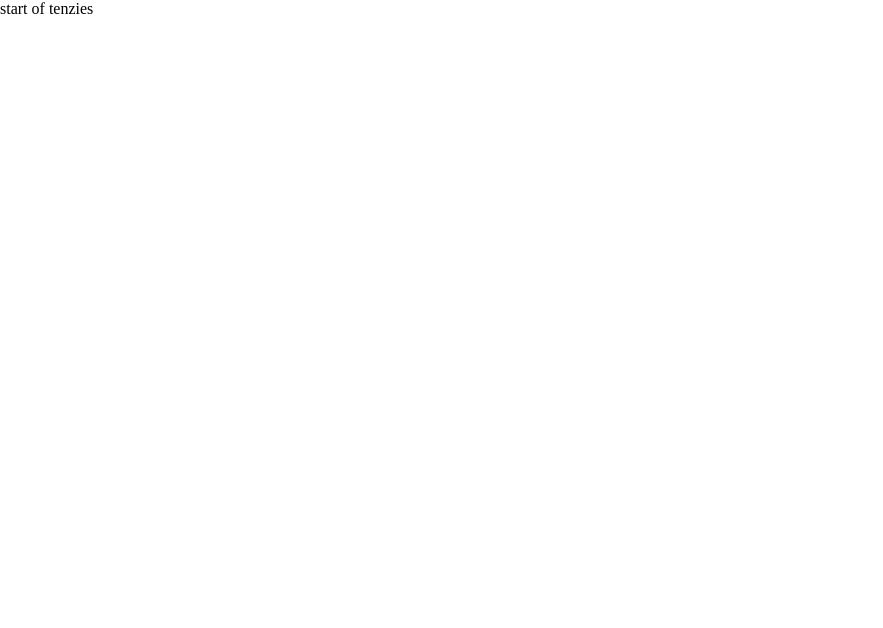
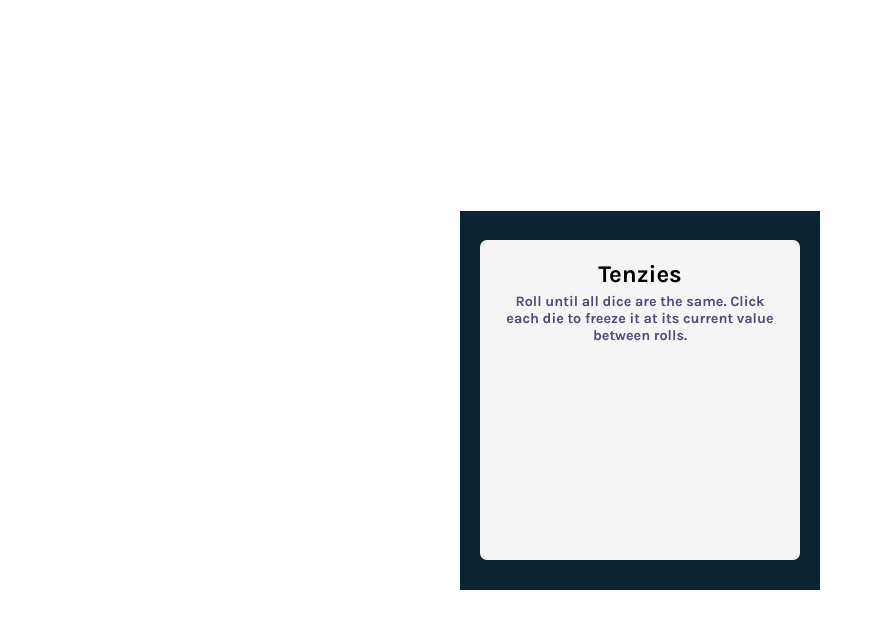
Before and after one commit to Sven-27/tenzies, a React (Create React App) app: page / in a window 1280 px wide. Shown: the top 628 px of the page, without its empty margins (0-883 px from the left). Built offline with nearby package versions, Linux system fonts and the light colour scheme.

Commit message:
added title and description of game

```diff
--- a/public/index.html
+++ b/public/index.html
@@ -24,6 +24,9 @@
       work correctly both with client-side routing and a non-root public URL.
       Learn how to configure a non-root public URL by running `npm run build`.
     -->
+    <link rel="preconnect" href="https://fonts.googleapis.com">
+    <link rel="preconnect" href="https://fonts.gstatic.com" crossorigin>
+    <link href="https://fonts.googleapis.com/css2?family=Inter&family=Karla:wght@700&display=swap" rel="stylesheet">
     <title>React App</title>
   </head>
   <body>
--- a/src/App.scss
+++ b/src/App.scss
@@ -0,0 +1,25 @@
+.app{
+  width: 360px;
+  height: 379px;
+  background: #0B2434;
+  display: grid;
+  place-items: center;
+
+  .app-container{
+    width: 320px;
+    height: 320px;
+    background: #f5f5f5;
+    border-radius: 7px;
+    text-align: center;
+    padding: 20px 25px;
+
+    h2{
+      margin-bottom: 5px;
+    }
+
+    p{
+      font-size: 0.9rem;
+      color: #4A4E74;
+    }
+  }
+}
--- a/src/App.tsx
+++ b/src/App.tsx
@@ -2,9 +2,15 @@ import './App.scss';
 
 function App() {
   return (
-    <div className="app">
-      start of tenzies
-    </div>
+    <main className="app">
+      <div className="app-container">
+        <h2>Tenzies</h2>
+        <p>Roll until all dice are the same.
+           Click each die to freeze it at its
+           current value between rolls.
+        </p>
+      </div>
+    </main>
   );
 }
 
--- a/src/index.scss
+++ b/src/index.scss
@@ -1,7 +1,12 @@
 * {
     box-sizing: border-box;
+    margin: 0;
+    padding: 0;
 }
 
 body {
-    margin: 0;
+    height: 100vh;
+    display: grid;
+    place-items: center;
+    font-family: Karla, sans-serif;
 }
```
